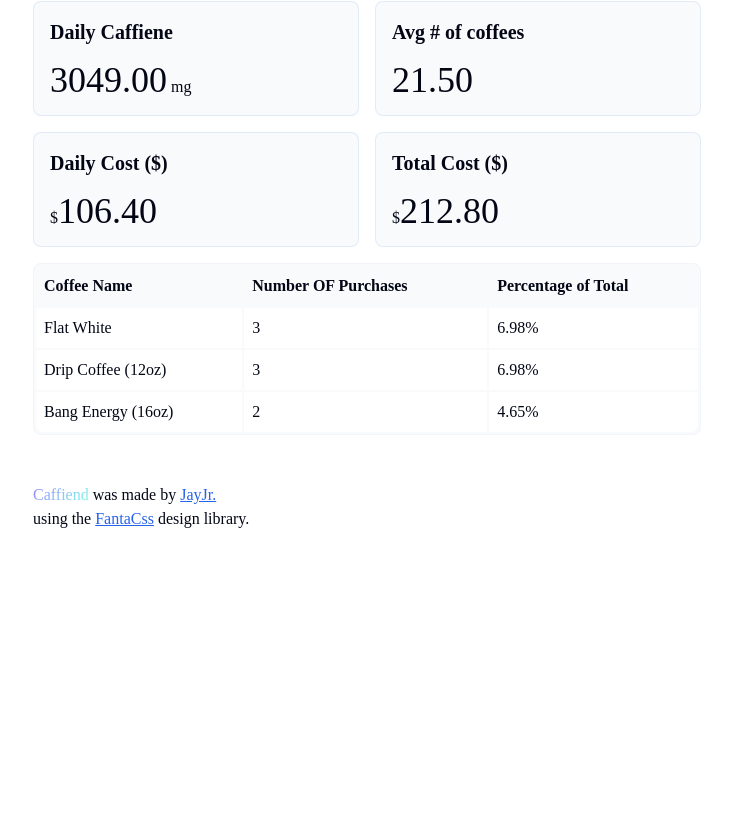
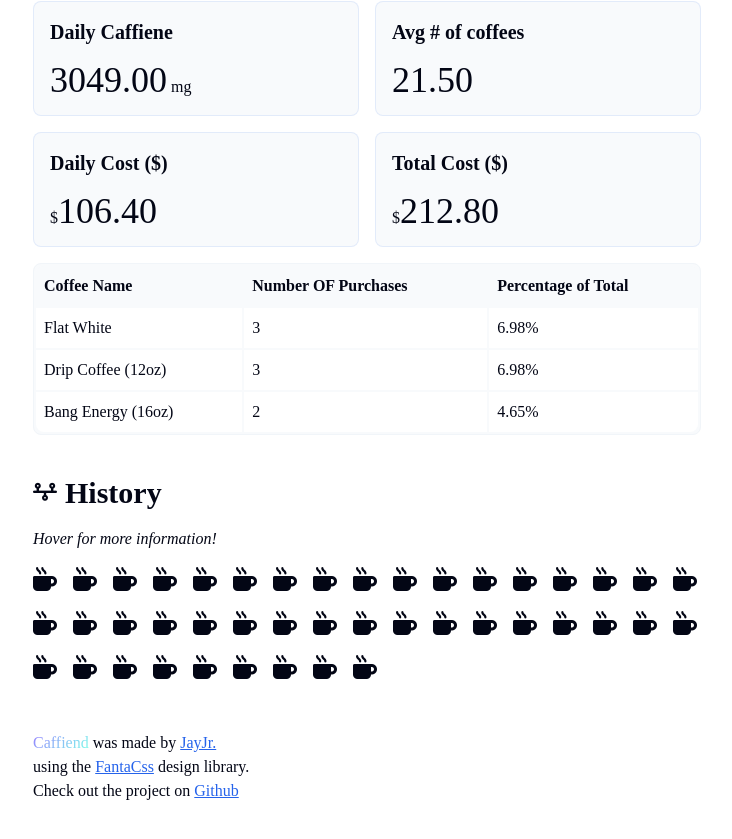
Before and after one commit to JayTheCoder77/firebase-coffee-tracker, a React (Vite) app: page / in a window 1280 px wide. Shown: the part 1306-2145 px from the top of the page, without its empty margins (273-1005 px from the left). Before the commit the page ends 1885 px from the top, so only its background shows below. Built offline with nearby package versions, Linux system fonts and the light colour scheme; a web font is replaced by a local one.

Commit message:
22 march 2025

```diff
--- a/index.html
+++ b/index.html
@@ -9,6 +9,7 @@
   </head>
   <body>
     <div id="root"></div>
+    <div id="portal"></div>
     <script type="module" src="/src/main.jsx"></script>
   </body>
 </html>
--- a/src/components/Authentication.jsx
+++ b/src/components/Authentication.jsx
@@ -1,7 +1,16 @@
 export default function Authentication(){
     return(
         <>
-
+            <h2 className="sign-up-text">Sign Up / Log In</h2>
+            <p>Sign In To Account</p>
+            <input placeholder="Email" />
+            <input placeholder="******" type="password" />
+            <button><p>Submit</p></button>
+            <hr />
+            <div className="register-content">
+                <p>Don&apos;t have an account?</p>
+                <button><p>Sign Up</p></button>
+            </div>
         </>
     )
 }
--- a/src/components/History.jsx
+++ b/src/components/History.jsx
@@ -1,8 +1,30 @@
+import { calculateCurrentCaffeineLevel, coffeeConsumptionHistory, getCaffeineAmount, timeSinceConsumption } from "../utils";
 
 export default function History(){
     return(
         <>
+            <div className="section-header">
+            <i className="fa-solid fa-timeline" />
+            <h2>History</h2>
 
+         </div>
+         <p><i>Hover for more information!</i></p>
+         <div className="coffee-history">
+            {Object.keys(coffeeConsumptionHistory).sort((a, b) => b - a).map((utcTime,coffeeIndex) => {
+                const coffee = coffeeConsumptionHistory[utcTime]
+                const timeSinceConsume = timeSinceConsumption(utcTime)
+                const originalAmount = getCaffeineAmount(coffee.name)
+                const remainingAmount = calculateCurrentCaffeineLevel({
+                    [utcTime] : coffee
+                })
+                const summary = `${coffee.name} | ${timeSinceConsume} | $${coffee.cost} | ${remainingAmount}mg / ${originalAmount}mg`
+                return(
+                    <div title={summary} key={coffeeIndex}>
+                        <i className="fa-solid fa-mug-hot"/>
+                    </div>
+                )
+            })}
+         </div>
         </>
     )
 }
--- a/src/components/Layout.jsx
+++ b/src/components/Layout.jsx
@@ -1,20 +1,30 @@
+import { useState } from "react"
+import Modal from "./Modal"
+import Authentication from "./Authentication"
 export default function Layout(props){
     const {children} = props
+
+    const [showModal , setShowModal] = useState(false)
     const header = (<header>
         <div>
             <h1 className="text-gradient">CAFFIEND</h1>
             <p>FOR Coffee Insatiates</p>
         </div>
-        <button>
+        <button onClick={() => {setShowModal(true)}}>
             <p>Sign Up Free</p>
             <i className="fa-solid fa-mug-hot"></i>
         </button>
     </header>)
     const footer = (<footer>
-        <p><span className="text-gradient">Caffiend</span> was made by <a href="https://github.com/JayTheCoder77" target="_blank">JayJr.<br/></a> using the <a href="https://linkedin.com" target="_blank">FantaCss</a> design library.</p>
+        <p><span className="text-gradient">Caffiend</span> was made by <a href="https://github.com/JayTheCoder77" target="_blank">JayJr.<br/></a> using the <a href="https://linkedin.com" target="_blank">FantaCss</a> design library.<br/>Check out the project on <a href="https://github.com/JayTheCoder77/firebase-coffee-tracker" target="_blank">Github</a></p>
     </footer>)
     return(
         <>
+        {showModal && (
+            <Modal handleCloseModal = {() => {setShowModal(false)}}>
+                <Authentication />
+            </Modal>
+        )}
             {header}
             <main>
                 {children}
--- a/src/components/Modal.jsx
+++ b/src/components/Modal.jsx
@@ -1,7 +1,13 @@
-export default function Modal(){
-    return(
-        <>
-
-        </>
+import ReactDom from 'react-dom'
+export default function Modal(props){
+    const {children , handleCloseModal} = props
+    return ReactDom.createPortal(
+        <div className='modal-container'>
+            <button onClick={handleCloseModal} className='modal-underlay'/>
+            <div className="modal-content">
+                {children}
+            </div>
+        </div>,
+        document.getElementById('portal')
     )
 }
```
